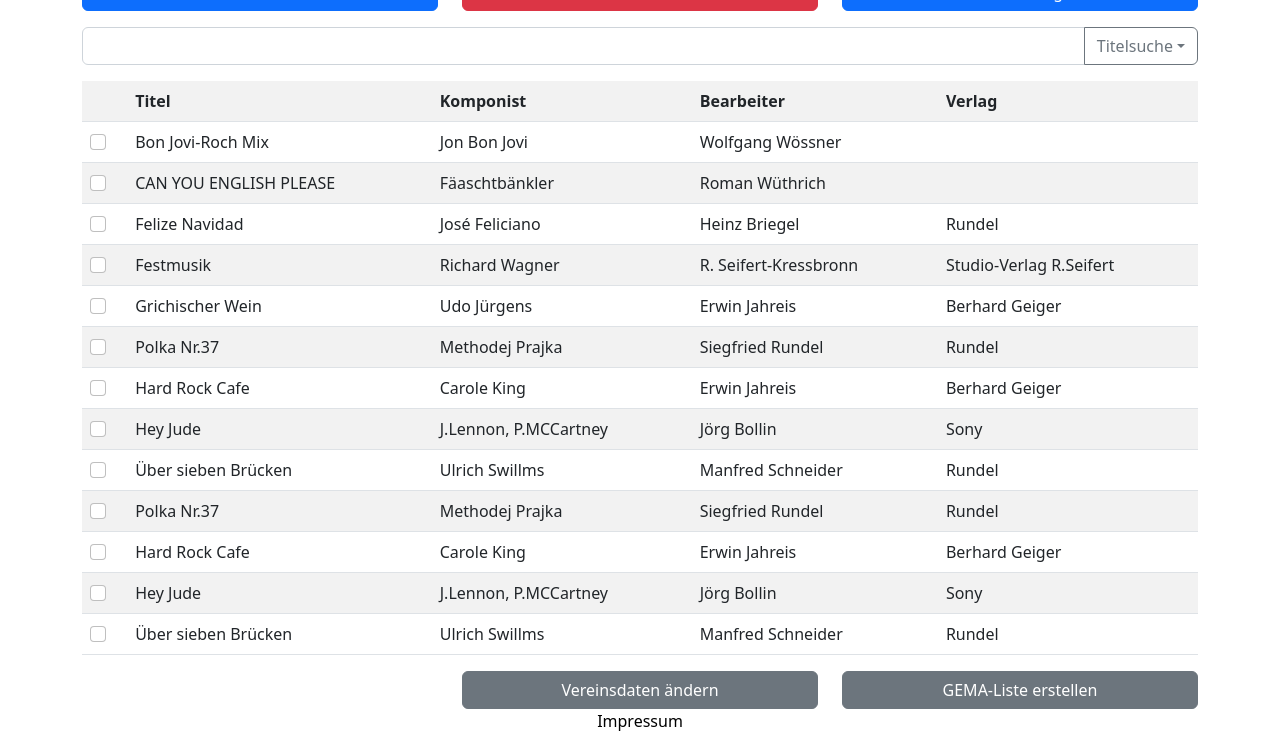
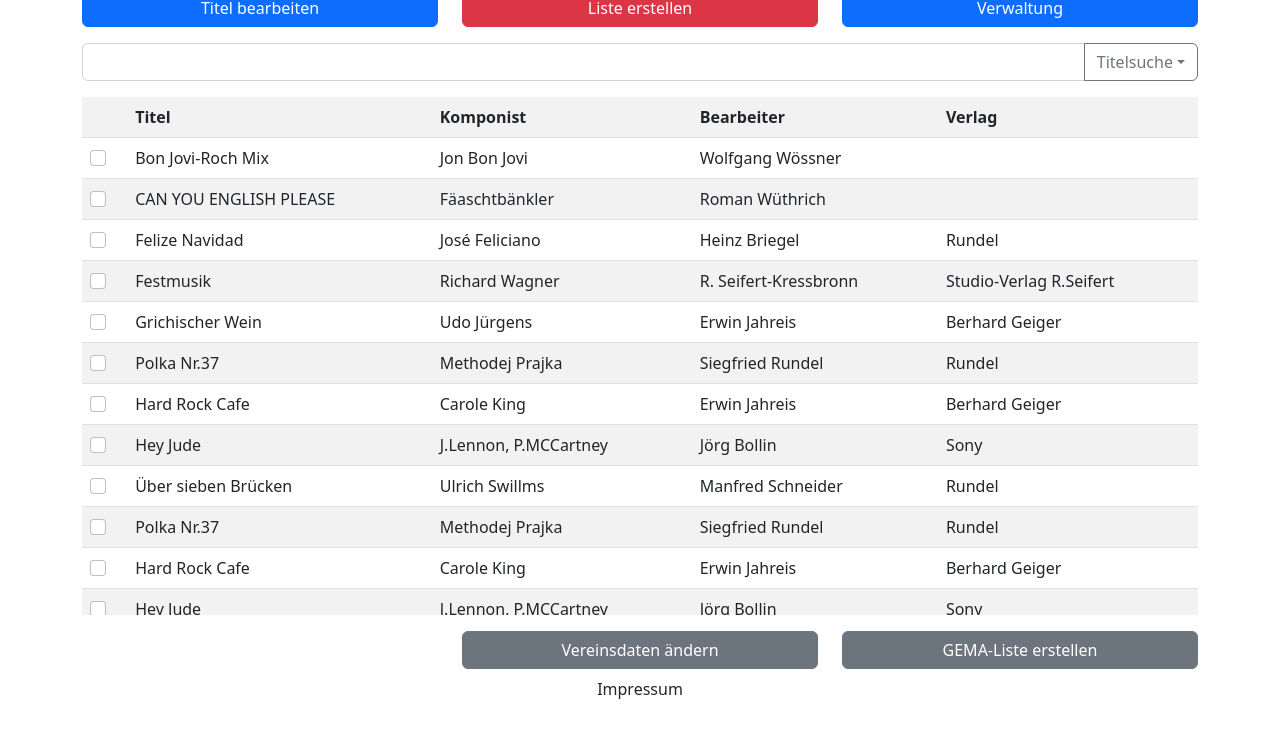
Before and after one commit to DavidKirn/WBA2_Musikfolge, a plain HTML site: page gemaListe.html in a window 1280 px wide. Shown: the part 83-816 px from the top of the page. Drawn offline with nearby package versions, Linux system fonts and the light colour scheme.

Commit message:
Scrollfunktion zu Tabelle auf "GEMA-Liste" Seite hinzugefügt

```diff
--- a/gemaListe.html
+++ b/gemaListe.html
@@ -9,31 +9,48 @@
             .table{
                 --bs-table-hover-bg:rgb(252, 250, 119);
             }
-            a{
-                color:white;
-                text-decoration: none;
+            html, body {
+                height: 100%;
+                margin: 0;
+            }
+            .wrapper {
+                height: 100%;
+                display: flex;
+                flex-direction: column;
+            }
+            .content-scroll-table {
+                flex: 1;
+                overflow: auto;
             }
         </style>
     </head>
     <body>
-        <div class="container">
 
-            <header class="text-center pb-3">
+        <div class="wrapper">
+            <div class="header container text-center py-3">
                 <h1>Musikfolge</h1>
                 <nav>
                     <div class="row">
                         <div class="col">
-                            <button type="button" class="btn btn-primary w-100" id ="ListeBearbeiten"><a href=index.html>Titel bearbeiten</a></button>
+                            <a href=index.html>
+                                <button type="button" class="btn btn-primary w-100" id ="ListeBearbeiten">Titel bearbeiten</button>
+                            </a>
                         </div>
                         <div class="col">
-                            <button type="button" class="btn btn-danger w-100" id="GemaListe"><a href=gemaListe.html>Liste erstellen</a></button>
+                            <a href=gemaListe.html>
+                                <button type="button" class="btn btn-danger w-100" id="GemaListe">Liste erstellen</button>
+                            </a>
                         </div>
                         <div class="col">
-                            <button type="button" class="btn btn-primary w-100" id="VereinsDaten"><a href=verwaltung.html>Verwaltung</a></button>
+                            <a href=verwaltung.html>
+                                <button type="button" class="btn btn-primary w-100" id="VereinsDaten">Verwaltung</button>
+                            </a>
                         </div>
                     </div>
                 </nav>
-            </header>
+            </div>
+
+            <div class="content-header container">
                 <div class="input-group mb-3">
                     <input type="text" class="form-control" aria-label="Text input with dropdown button">
                     <button class="btn btn-outline-secondary dropdown-toggle" type="button" data-bs-toggle="dropdown" aria-expanded="false">Titelsuche</button>
@@ -44,8 +61,9 @@
                         <li><a class="dropdown-item" href="#">Verlagssuche</a></li>
                     </ul>
                 </div>
+            </div>
 
-            <div style="overflow-y: auto;">
+            <div class="content-scroll-table container">
                 <table class="table table-striped table-hover" id="Musiktitel">
                     <tr>
                         <th></th>
@@ -148,21 +166,23 @@
                 </table>
             </div>
 
-            <footer class="">
+            <div class="footer container text-center py-3">
                 <div class="row">
                     <div class="col"></div>
                     <div class="col">
-                        <button type="button" class="btn btn-secondary w-100" id="VereinsDatenAendern"><a href="popup_vereinsdaten.html">Vereinsdaten ändern</a></button>
+                        <a href="popup_vereinsdaten.html">
+                            <button type="button" class="btn btn-secondary w-100" id="VereinsDatenAendern">Vereinsdaten ändern</button>
+                        </a>
                     </div>
-
                     <div class="col">
                         <button type="button" class="btn btn-secondary w-100" id="GemalListeErstellen">GEMA-Liste erstellen</button>
                     </div>
                 </div>
-                <div class="row text-center">
-                    <a class="text-center" style="color:black;">Impressum</a>
+                <div class="d-flex justify-content-center pt-2">
+                    <a class="text-decoration-none text-body" href="impressum.html">Impressum</a>
                 </div>
-            </footer>
             </div>
+        </div>
+
     </body>
 </html>
```
Lines whose indentation alone changed are shown as unchanged.
